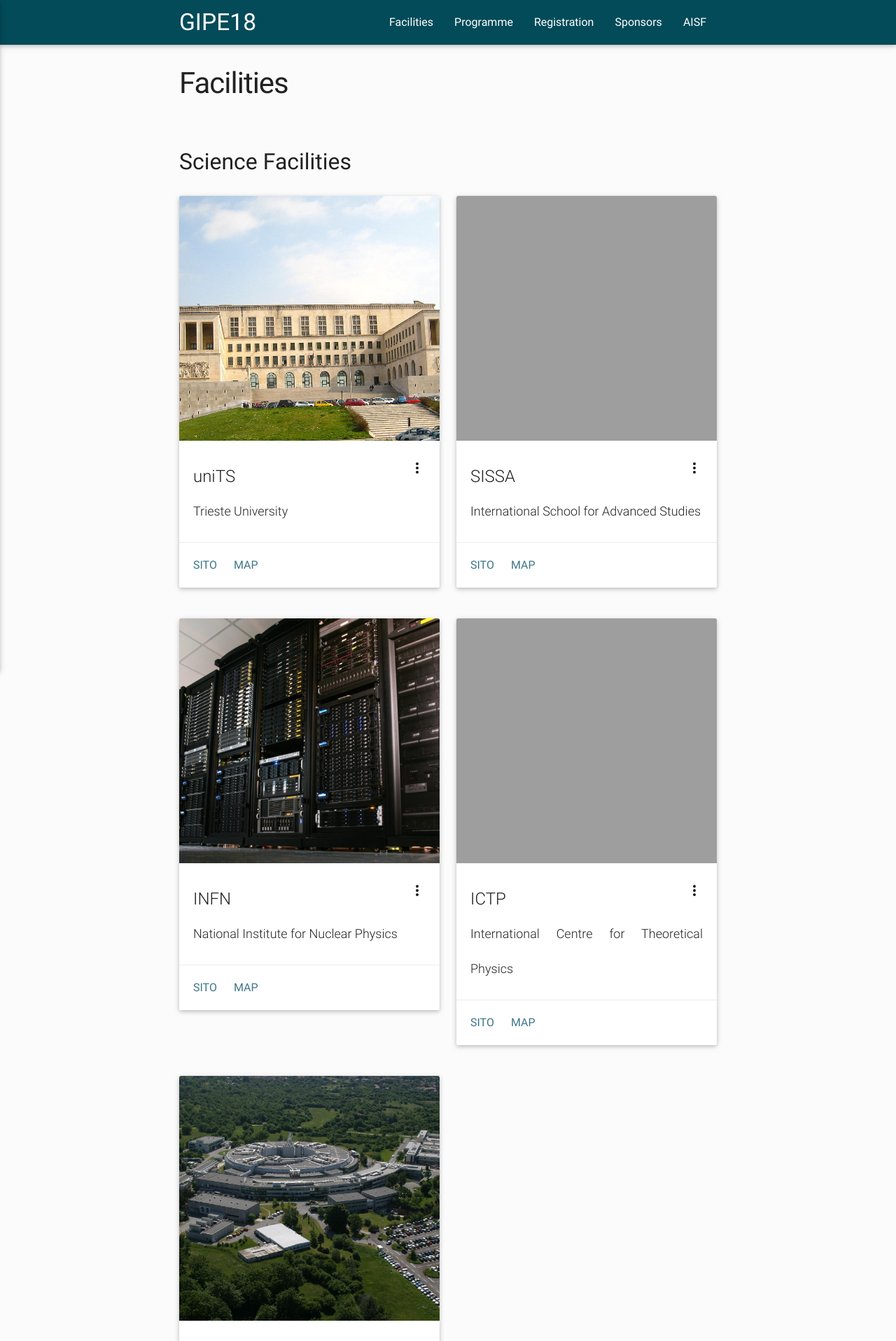
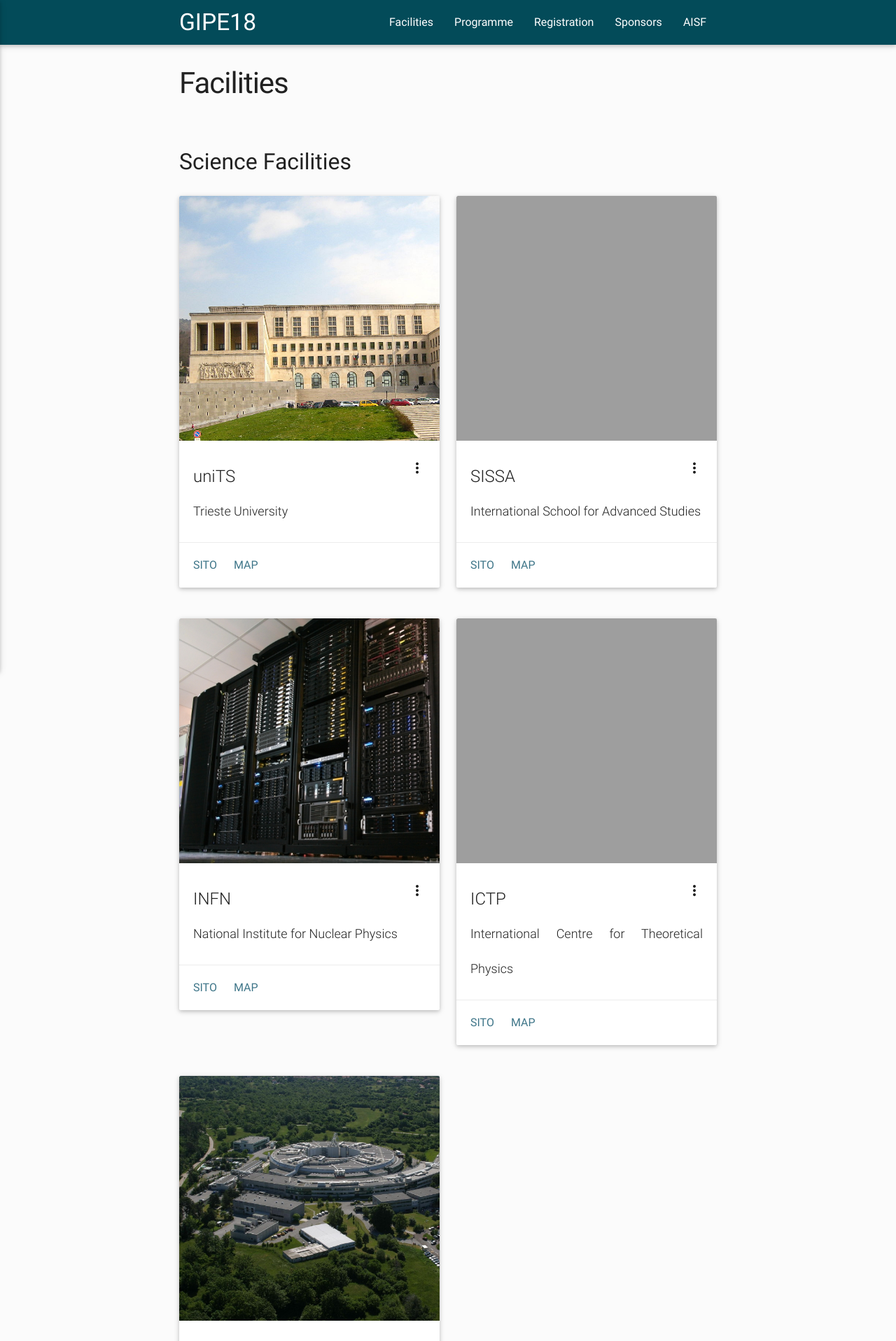
Before and after one commit to ai-sf/ring18, a Jekyll site: the page built from facilities.html, in a window 1280 px wide. Shown: the top 1917 px of the page at 70% size. Built offline with Jekyll 4.4.1, drawn with Linux system fonts in a browser that asks for light colours; nearby versions of some CDN libraries.

Commit message:
fit3
inserisco width immagine

```diff
--- a/facilities.html
+++ b/facilities.html
@@ -18,7 +18,7 @@
       <div class="col s12 m6">
         <div class="card">
          <div class="card-image waves-effect eaves-block waves-light">
-         <img class="activator" style="height: 350px; width: 100%; object-fit: cover;" src="{{ site.url}}/{{ item.img }}">
+         <img class="activator" style="height: 350px; width: 500px; object-fit: cover;" src="{{ site.url}}/{{ item.img }}">
           </div>
 		<div class="card-content">
     	       <span class="card-title activator grey-text text-darken-4">{{ item.title }}<i class="material-icons right">more_vert</i>
```
